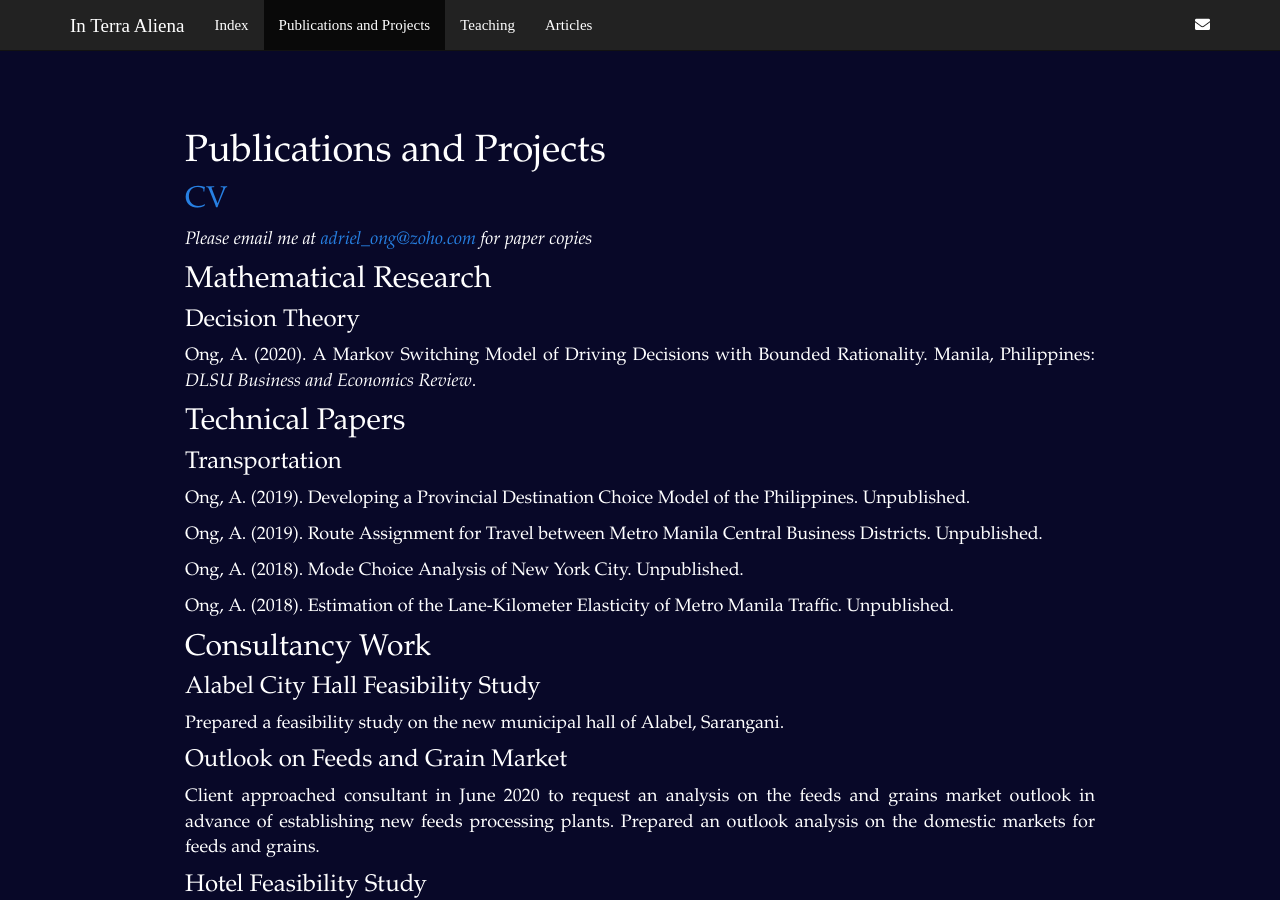
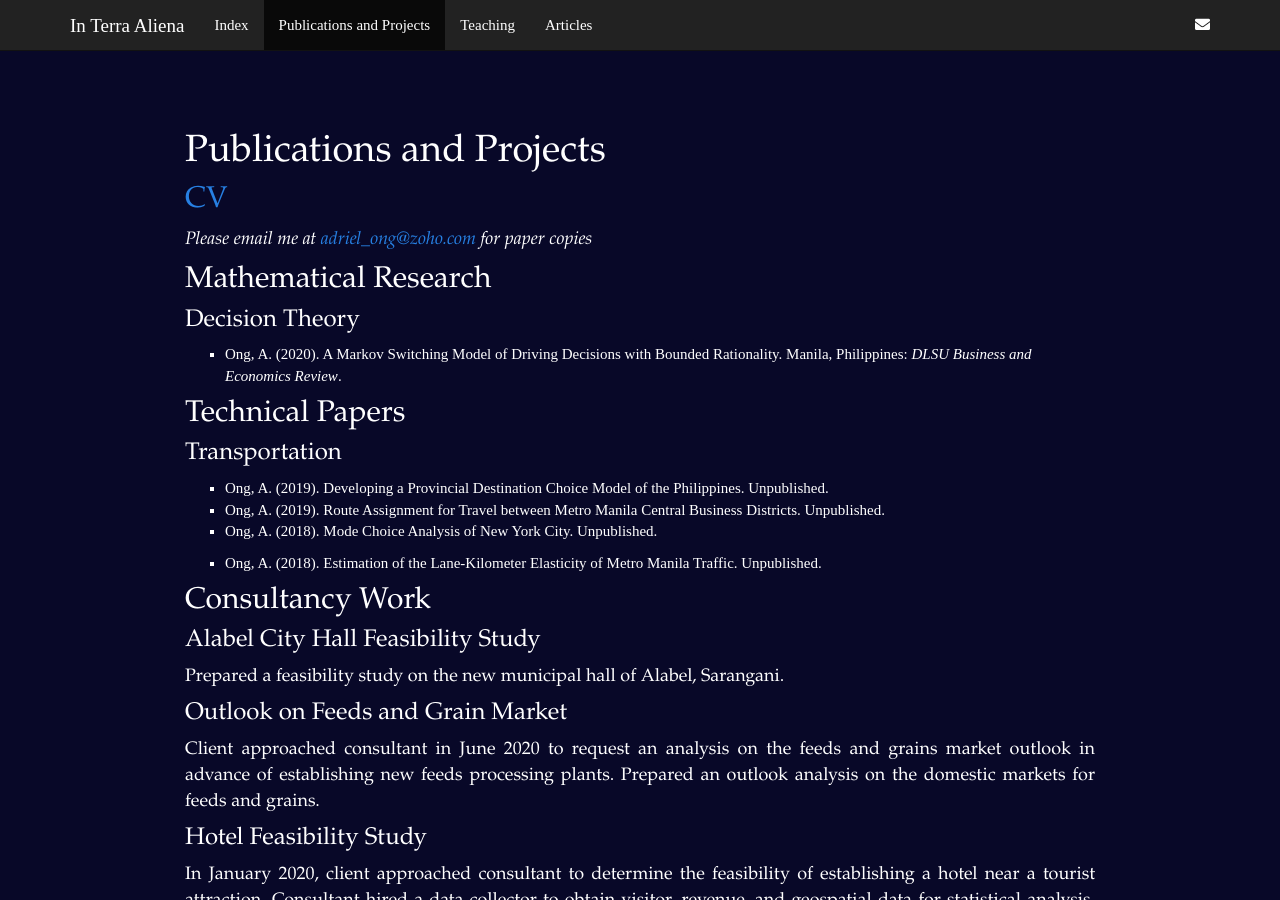
Before and after one commit to ManifoldPreacher/in-terra-aliena.github.io, a Jekyll site: the page publications_projects.html, which Jekyll copies as it is, in a window 1280 px wide and 900 px high. Built offline with Jekyll 4.4.1, drawn with Linux system fonts in a browser that asks for light colours.

Commit message:
Update publications_projects.html

```diff
--- a/publications_projects.html
+++ b/publications_projects.html
@@ -7,9 +7,6 @@
 <meta charset="utf-8" />
 <meta name="generator" content="pandoc" />
 <meta http-equiv="X-UA-Compatible" content="IE=EDGE" />
-
-
-
 
 <title>Publications and Projects</title>
 
@@ -134,8 +131,6 @@ if (window.hljs) {
 }
 </script>
 
-
-
 <style type="text/css">
 h1 {
   font-size: 34px;
@@ -164,8 +159,6 @@ h6 {
 </style>
 
 <link rel="stylesheet" href="styles.css" type="text/css" />
-
-
 
 <style type = "text/css">
 .main-container {
@@ -353,8 +346,6 @@ $(document).ready(function () {
 <div class="container-fluid main-container">
 
 
-
-
 <div class="navbar navbar-default  navbar-fixed-top" role="navigation">
   <div class="container">
     <div class="navbar-header">
@@ -400,8 +391,8 @@ $(document).ready(function () {
 
 </div>
 
+<div id="cv" class="section level2">
 
-<div id="cv" class="section level2">
 <h2><a href="CV.pdf">CV</a></h2>
 <p><em>Please email me at <a href="mailto:adriel_ong@zoho.com" class="email">adriel_ong@zoho.com</a> for paper copies</em></p>
 </div>
@@ -409,19 +400,25 @@ $(document).ready(function () {
 <h2>Mathematical Research</h2>
 <div id="decision-theory" class="section level3">
   <h3>Decision Theory</h3>
-<p>Ong, A. (2020). A Markov Switching Model of Driving Decisions with Bounded Rationality. Manila, Philippines: <em>DLSU Business and Economics Review</em>.</p>
-  </div>
+<ul type = "square">
+<li>Ong, A. (2020). A Markov Switching Model of Driving Decisions with Bounded Rationality. Manila, Philippines: <em>DLSU Business and Economics Review</em>.</li>
+</ul>
+</div>
   </div>
 <div id="technical-papers" class="section level2">
 <h2>Technical Papers</h2>
 <div id="transportation" class="section level3">
 <h3>Transportation</h3>
-<p>Ong, A. (2019). Developing a Provincial Destination Choice Model of the Philippines. Unpublished.</p>
-<p>Ong, A. (2019). Route Assignment for Travel between Metro Manila Central Business Districts. Unpublished.</p>
-<p>Ong, A. (2018). Mode Choice Analysis of New York City. Unpublished.</p>
-<p>Ong, A. (2018). Estimation of the Lane-Kilometer Elasticity of Metro Manila Traffic. Unpublished.</p>
+<ul type = "square">
+<li>Ong, A. (2019). Developing a Provincial Destination Choice Model of the Philippines. Unpublished.</li>
+<li>Ong, A. (2019). Route Assignment for Travel between Metro Manila Central Business Districts. Unpublished.</li>
+<li>Ong, A. (2018). Mode Choice Analysis of New York City. Unpublished.</p>
+<li>Ong, A. (2018). Estimation of the Lane-Kilometer Elasticity of Metro Manila Traffic. Unpublished.</li>
+</ul>
 </div>
+
 </div>
+
 <div id="consultancy-work" class="section level2">
 <h2>Consultancy Work</h2>
 
```
